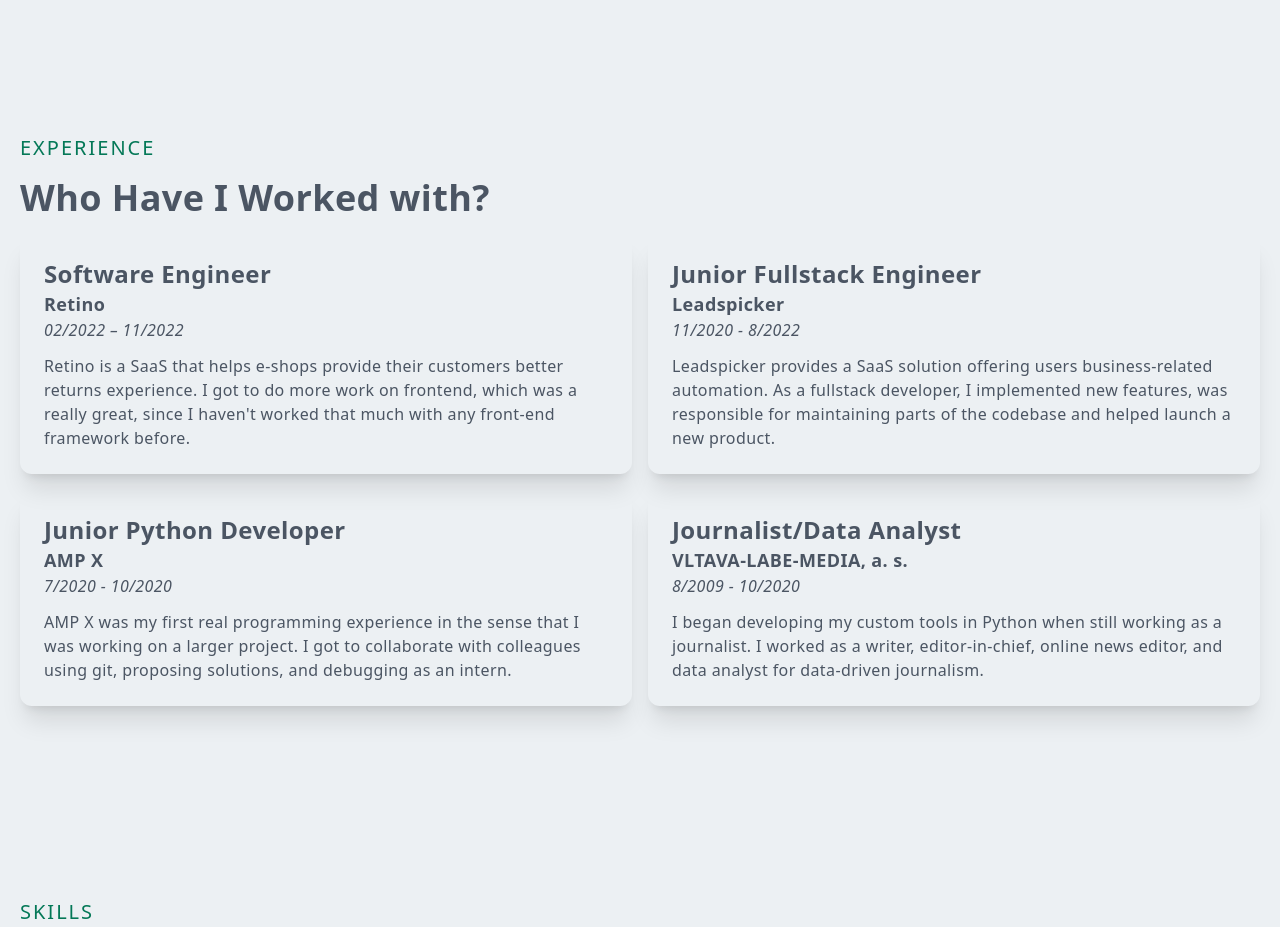
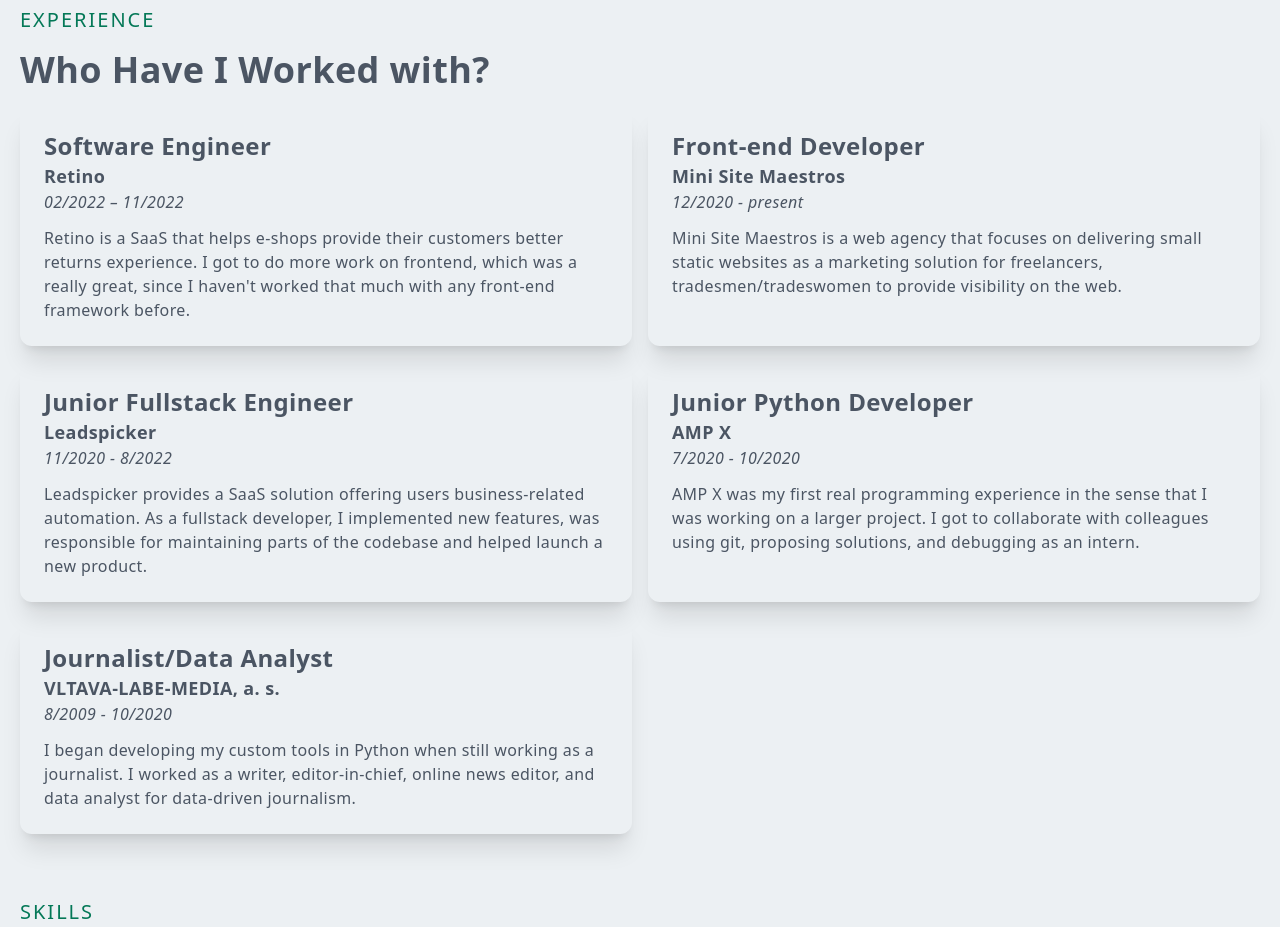
Before and after one commit to jakubstastka/next-js-react-resume-site, a Next.js app: page / in a window 1280 px wide. Shown: the part 2380-3307 px from the top of the page. Built offline with nearby package versions, Linux system fonts and the light colour scheme.

Commit message:
added mini site maestros as a job experience

```diff
--- a/components/Experience.jsx
+++ b/components/Experience.jsx
@@ -14,6 +14,12 @@
             company="Retino"
             date="02/2022 – 11/2022"
             description="Retino is a SaaS that helps e-shops provide their customers better returns experience. I got to do more work on frontend, which was a really great, since I haven't worked that much with any front-end framework before."
+          />
+          <JobEntry
+            title="Front-end Developer"
+            company="Mini Site Maestros"
+            date="12/2020 - present"
+            description="Mini Site Maestros is a web agency that focuses on delivering small static websites as a marketing solution for freelancers, tradesmen/tradeswomen to provide visibility on the web."
           />
           <JobEntry
             title="Junior Fullstack Engineer"
```
